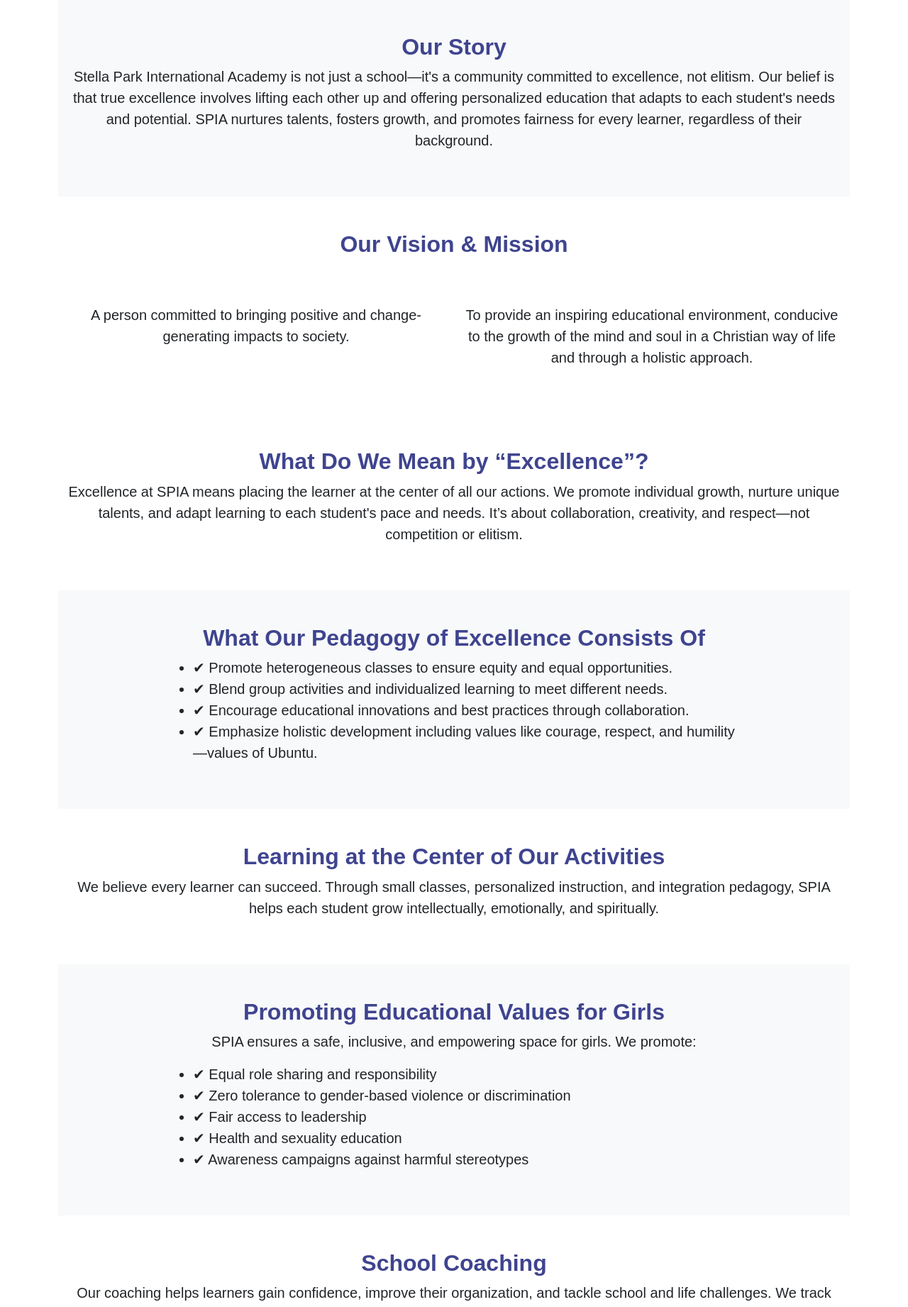
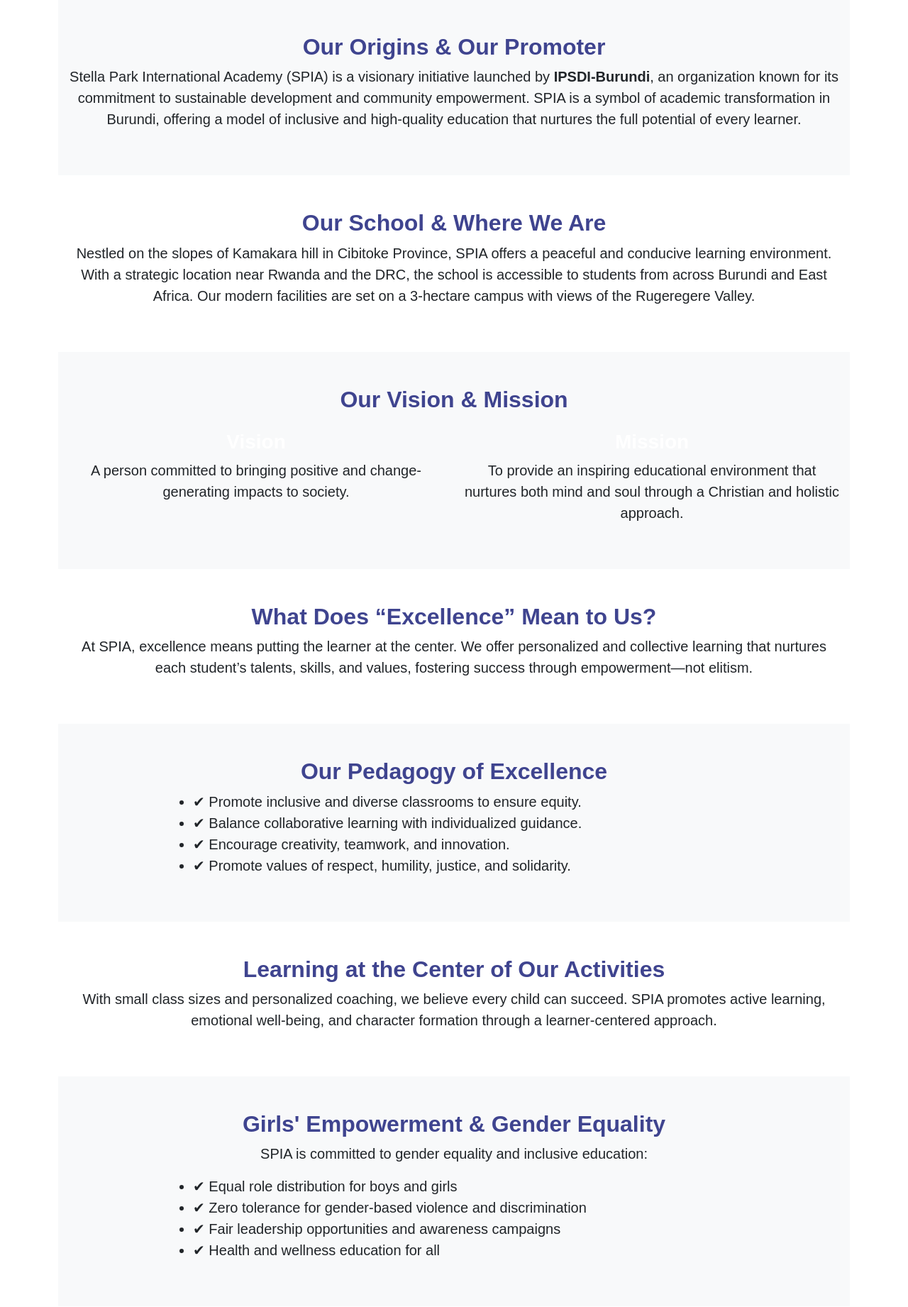
Before and after one commit to LouangeH/spia, a Django app: page /about/ in a window 1280 px wide. Shown: the part 1041-2883 px from the top of the page at 71% size. Run offline with Django 5.2, Linux system fonts and the light colour scheme; some libraries are stand-ins or nearby versions.

Commit message:
Update about.html

```diff
--- a/main/templates/main/about.html
+++ b/main/templates/main/about.html
@@ -2,63 +2,8 @@
 {% load static %}
 
 {% block content %}
-<!-- Hero Section -->
-{% comment %}<section class="hero-section text-center text-white position-relative d-flex align-items-center justify-content-center" style="background: url('{% static "images/school_building.jpg" %}') center/cover no-repeat; height: 100vh;">
-    <div class="overlay p-5">
-        <h1 class="fw-bold text-white">Who We Are & What We Stand For</h1>
-        <p class="fs-4">Providing an outstanding international education that inspires students to excel.</p>
-        <a href="#vision-mission" class="btn btn-lg btn-primary">Learn More</a>
-    </div>
-</section>
 
-<!-- Our Story -->
-<section class="our-story-section py-5 text-center bg-light">
-    <div class="container">
-        <h2 class="fw-bold">Our Story</h2>
-        <p class="fs-5">Founded in [Year], Stella Park International Academy was established with the mission of providing high-quality, internationally recognized education to students in Burundi and beyond. Our commitment to excellence has made us a leading institution in the region.</p>
-    </div>
-</section>
-
-<!-- Our Vision & Mission -->
-<section id="vision-mission" class="vision-mission-section py-5 text-center">
-    <div class="container">
-        <h2 class="fw-bold">Our Vision & Mission</h2>
-        <div class="row mt-4">
-            <div class="col-md-6">
-                <h3 class="fw-bold">Our Vision</h3>
-                <p class="fs-5">A person committed to bringing positive and change-generating impacts to society.</p>
-            </div>
-            <div class="col-md-6">
-                <h3 class="fw-bold">Our Mission</h3>
-                <p class="fs-5">We strive to develop confident thinkers and aim to provide relevant education to make our students global citizens.</p>
-            </div>
-        </div>
-    </div>
-</section>
-
-<!-- Core Values -->
-<section class="core-values-section py-5 text-center bg-light">
-    <div class="container">
-        <h2 class="fw-bold">Our Core Values</h2>
-        <div class="row">
-            <div class="col-md-4">
-                <h4>Excellence</h4>
-                <p>We strive for the highest standards in education.</p>
-            </div>
-            <div class="col-md-4">
-                <h4>Integrity</h4>
-                <p>Honesty and ethics are at the heart of our institution.</p>
-            </div>
-            <div class="col-md-4">
-                <h4>Innovation</h4>
-                <p>We embrace creativity and modern educational approaches.</p>
-            </div>
-        </div>
-    </div>
-</section> {% endcomment %}
-
-
-<!-- Hero Section -->
+{% comment %}<!-- Hero Section -->
 <section class="hero-section text-center text-white position-relative d-flex align-items-center justify-content-center" style="background: url('{% static "images/school_building.jpg" %}') center/cover no-repeat; height: 100vh;">
     <div class="overlay p-5">
         <h1 class="fw-bold text-white">Who We Are & What We Stand For</h1>
@@ -198,6 +143,172 @@
             </div>
         </div>
     </div>
+</section> {% endcomment %}
+
+<!-- Hero Section -->
+<section class="hero-section text-center text-white position-relative d-flex align-items-center justify-content-center" style="background: url('{% static "images/school_building.jpg" %}') center/cover no-repeat; height: 100vh;">
+    <div class="overlay p-5">
+        <h1 class="fw-bold text-white">Who We Are & What We Stand For</h1>
+        <p class="fs-4">Empowering learners to grow with purpose and impact.</p>
+        <a href="#vision-mission" class="btn btn-lg btn-primary">Learn More</a>
+    </div>
+</section>
+
+<!-- Origins & Promoter -->
+<section class="py-5 text-center bg-light">
+    <div class="container">
+        <h2 class="fw-bold">Our Origins & Our Promoter</h2>
+        <p class="fs-5">
+            Stella Park International Academy (SPIA) is a visionary initiative launched by <strong>IPSDI-Burundi</strong>, an organization known for its commitment to sustainable development and community empowerment. SPIA is a symbol of academic transformation in Burundi, offering a model of inclusive and high-quality education that nurtures the full potential of every learner.
+        </p>
+    </div>
+</section>
+
+<!-- School Location -->
+<section class="py-5 text-center">
+    <div class="container">
+        <h2 class="fw-bold">Our School & Where We Are</h2>
+        <p class="fs-5">
+            Nestled on the slopes of Kamakara hill in Cibitoke Province, SPIA offers a peaceful and conducive learning environment. With a strategic location near Rwanda and the DRC, the school is accessible to students from across Burundi and East Africa. Our modern facilities are set on a 3-hectare campus with views of the Rugeregere Valley.
+        </p>
+    </div>
+</section>
+
+<!-- Vision & Mission -->
+<section id="vision-mission" class="py-5 text-center bg-light">
+    <div class="container">
+        <h2 class="fw-bold">Our Vision & Mission</h2>
+        <div class="row mt-4">
+            <div class="col-md-6">
+                <h3 class="fw-bold">Vision</h3>
+                <p class="fs-5">A person committed to bringing positive and change-generating impacts to society.</p>
+            </div>
+            <div class="col-md-6">
+                <h3 class="fw-bold">Mission</h3>
+                <p class="fs-5">To provide an inspiring educational environment that nurtures both mind and soul through a Christian and holistic approach.</p>
+            </div>
+        </div>
+    </div>
+</section>
+
+<!-- What Excellence Means -->
+<section class="py-5 text-center">
+    <div class="container">
+        <h2 class="fw-bold">What Does “Excellence” Mean to Us?</h2>
+        <p class="fs-5">
+            At SPIA, excellence means putting the learner at the center. We offer personalized and collective learning that nurtures each student’s talents, skills, and values, fostering success through empowerment—not elitism.
+        </p>
+    </div>
+</section>
+
+<!-- Pedagogy of Excellence -->
+<section class="bg-light py-5 text-center">
+    <div class="container">
+        <h2 class="fw-bold">Our Pedagogy of Excellence</h2>
+        <ul class="fs-5 text-start mx-auto" style="max-width: 800px;">
+            <li>✔ Promote inclusive and diverse classrooms to ensure equity.</li>
+            <li>✔ Balance collaborative learning with individualized guidance.</li>
+            <li>✔ Encourage creativity, teamwork, and innovation.</li>
+            <li>✔ Promote values of respect, humility, justice, and solidarity.</li>
+        </ul>
+    </div>
+</section>
+
+<!-- Learner-Centered Approach -->
+<section class="py-5 text-center">
+    <div class="container">
+        <h2 class="fw-bold">Learning at the Center of Our Activities</h2>
+        <p class="fs-5">
+            With small class sizes and personalized coaching, we believe every child can succeed. SPIA promotes active learning, emotional well-being, and character formation through a learner-centered approach.
+        </p>
+    </div>
+</section>
+
+<!-- Girls Empowerment -->
+<section class="bg-light py-5 text-center">
+    <div class="container">
+        <h2 class="fw-bold">Girls' Empowerment & Gender Equality</h2>
+        <p class="fs-5">SPIA is committed to gender equality and inclusive education:</p>
+        <ul class="fs-5 text-start mx-auto" style="max-width: 800px;">
+            <li>✔ Equal role distribution for boys and girls</li>
+            <li>✔ Zero tolerance for gender-based violence and discrimination</li>
+            <li>✔ Fair leadership opportunities and awareness campaigns</li>
+            <li>✔ Health and wellness education for all</li>
+        </ul>
+    </div>
+</section>
+
+<!-- Coaching & Follow-up -->
+<section class="py-5 text-center">
+    <div class="container">
+        <h2 class="fw-bold">Student Coaching & Mentorship</h2>
+        <p class="fs-5">
+            Our coaching program helps students become confident, organized, and resilient. Through follow-up tools and regular mentorship, we support academic, personal, and spiritual development.
+        </p>
+    </div>
+</section>
+
+<!-- Pillars of SPIA -->
+<section class="bg-light py-5 text-center">
+    <div class="container">
+        <h2 class="fw-bold">Our Educational Pillars</h2>
+        <ul class="fs-5 text-start mx-auto" style="max-width: 800px;">
+            <li>✔ Learn to Know</li>
+            <li>✔ Learn to Do</li>
+            <li>✔ Learn to Be</li>
+            <li>✔ Learn to Live Together</li>
+            <li>✔ Learn to Transform Yourself & Society</li>
+        </ul>
+    </div>
+</section>
+
+<!-- Graduate Portrait -->
+<section class="py-5 text-center">
+    <div class="container">
+        <h2 class="fw-bold">Portrait of a SPIA Graduate</h2>
+        <p class="fs-5">After completing their journey at SPIA, our graduates will be able to:</p>
+        <ul class="fs-5 text-start mx-auto" style="max-width: 800px;">
+            <li>✔ Generate and evaluate impactful ideas</li>
+            <li>✔ Communicate across cultures with empathy</li>
+            <li>✔ Demonstrate professionalism and teamwork</li>
+            <li>✔ Pursue lifelong learning and personal growth</li>
+            <li>✔ Take responsibility and lead with integrity</li>
+        </ul>
+    </div>
+</section>
+
+<!-- Core Values -->
+<section class="py-5 text-center bg-light">
+    <div class="container">
+        <h2 class="fw-bold">Our Core Values</h2>
+        <p class="fs-5">
+            Our values guide our mission and shape our learners into confident, compassionate global citizens.
+        </p>
+        <div class="row mt-4">
+            <div class="col-md-4">
+                <h4>Integrity</h4>
+                <p>We uphold honesty, responsibility, and ethical conduct.</p>
+            </div>
+            <div class="col-md-4">
+                <h4>Resilience</h4>
+                <p>We meet challenges with strength, positivity, and perseverance.</p>
+            </div>
+            <div class="col-md-4">
+                <h4>Excellence</h4>
+                <p>We commit to continuous improvement in all we do.</p>
+            </div>
+        </div>
+    </div>
+</section>
+
+<!-- Growth & Development -->
+<section class="py-5 text-center">
+    <div class="container">
+        <h2 class="fw-bold">Our Growth Strategy & Vision</h2>
+        <p class="fs-5">
+            SPIA is rooted in IPSDI-Burundi’s long-term vision of educational transformation. We invest in strategic planning, modern infrastructure, skilled human capital, and self-sustaining development to ensure quality, sustainability, and impact. Our school is built for the future—and to build the future.
+        </p>
+    </div>
 </section>
 
 {% endblock %}
```
